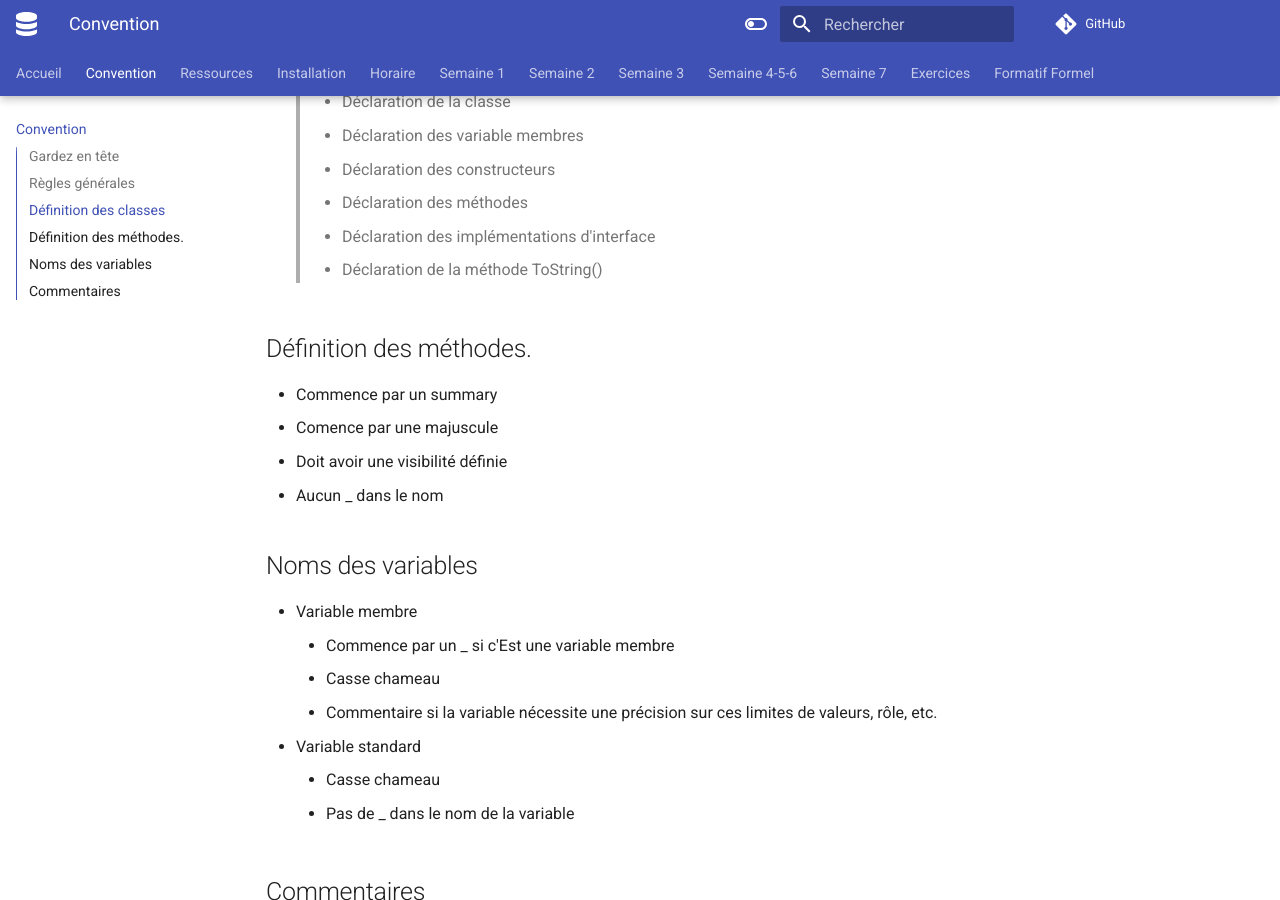
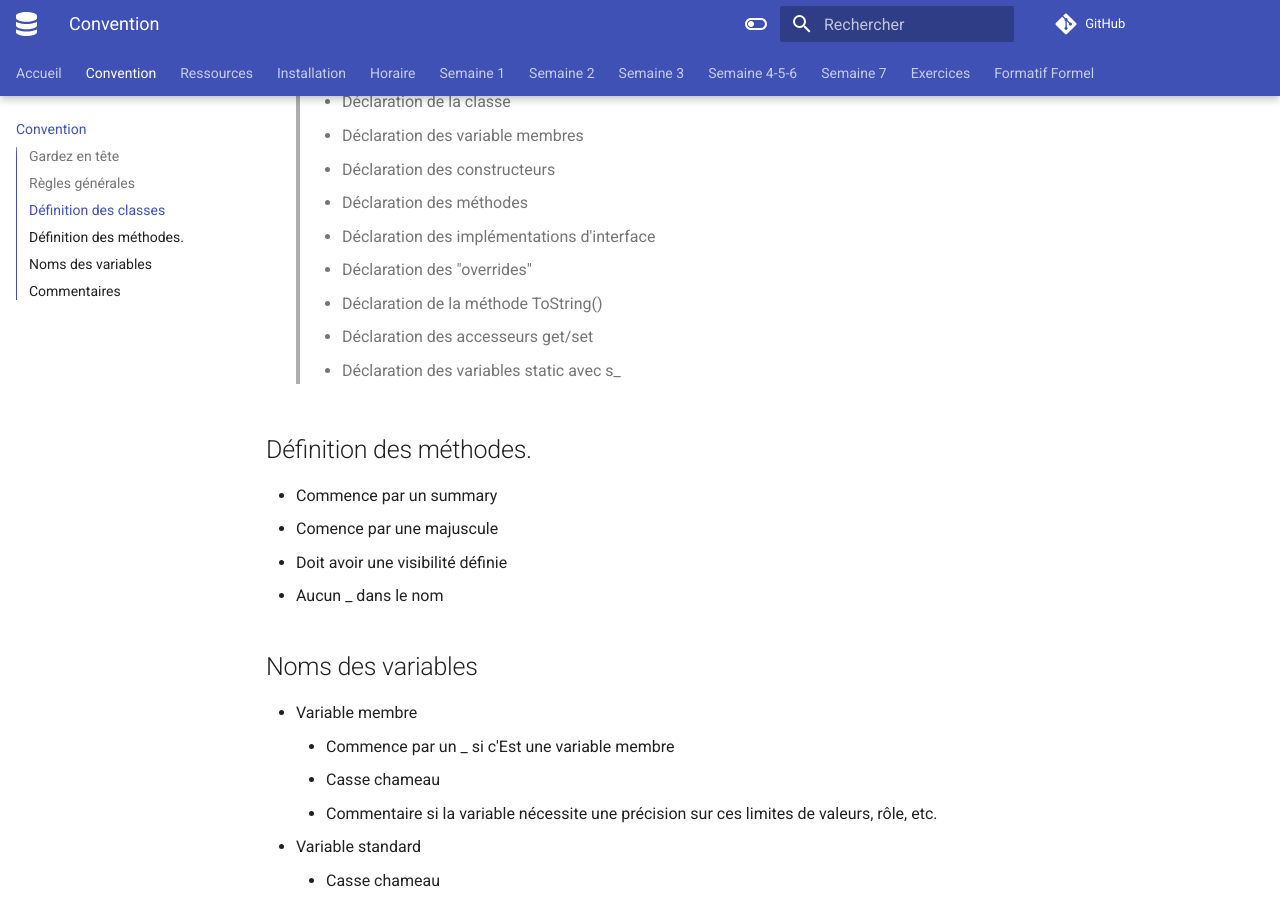
Before and after one commit to TousignantSimon-P2/TousignantSimon-P2.github.io, an MkDocs documentation site: the page built from docs/convention.md, in a window 1280 px wide and 900 px high, scrolled down 792 px. Built offline with MkDocs 1.6.1 and Material for MkDocs 9.7.7, drawn with Linux system fonts in a browser that asks for light colours; emoji names are drawn with the system emoji font; comment, search, counter and statistics services are not loaded.

Commit message:
amélioration des conventions

```diff
--- a/docs/convention.md
+++ b/docs/convention.md
@@ -29,7 +29,11 @@
     > - Déclaration des constructeurs
     > - Déclaration des méthodes
     > - Déclaration des implémentations d'interface
+    > - Déclaration des "overrides"
     > - Déclaration de la méthode ToString()
+    > - Déclaration des accesseurs get/set
+    > - Déclaration des variables static avec s_
+
 
 
 ## Définition des méthodes.
```
